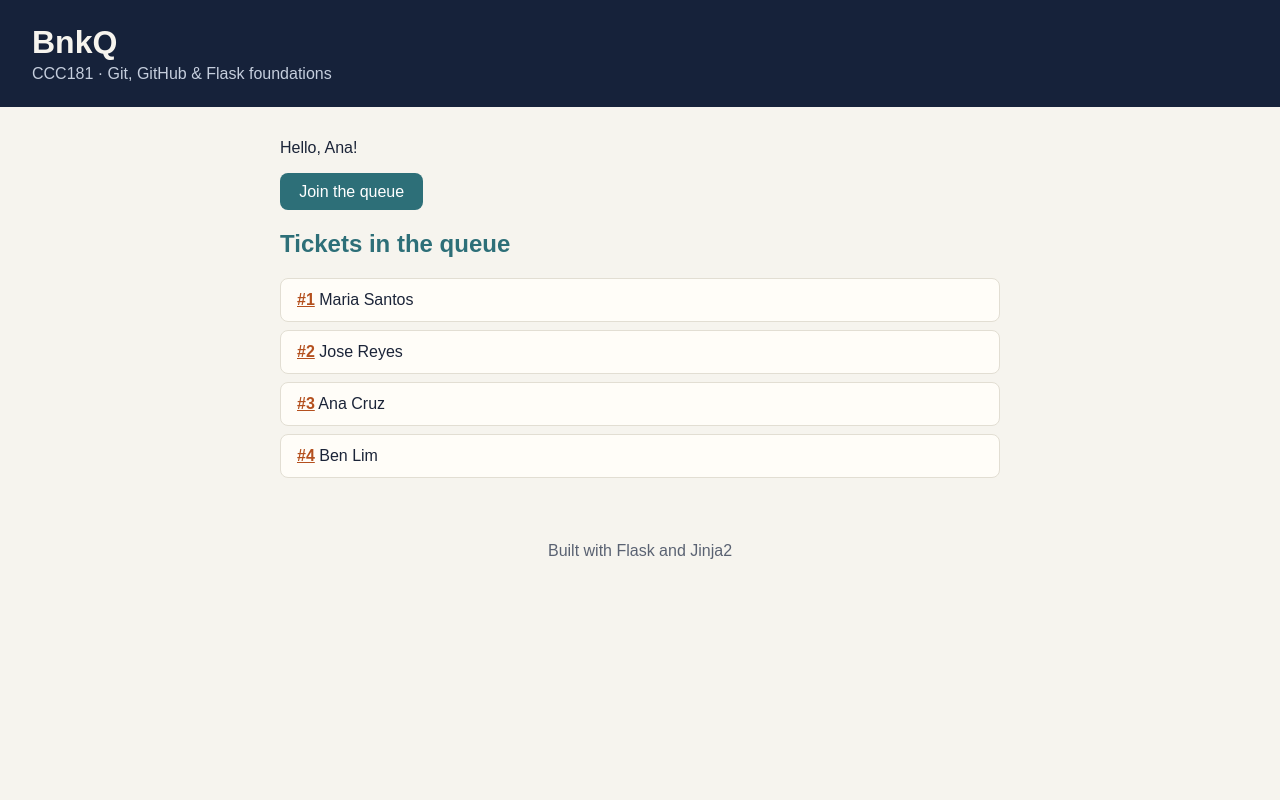
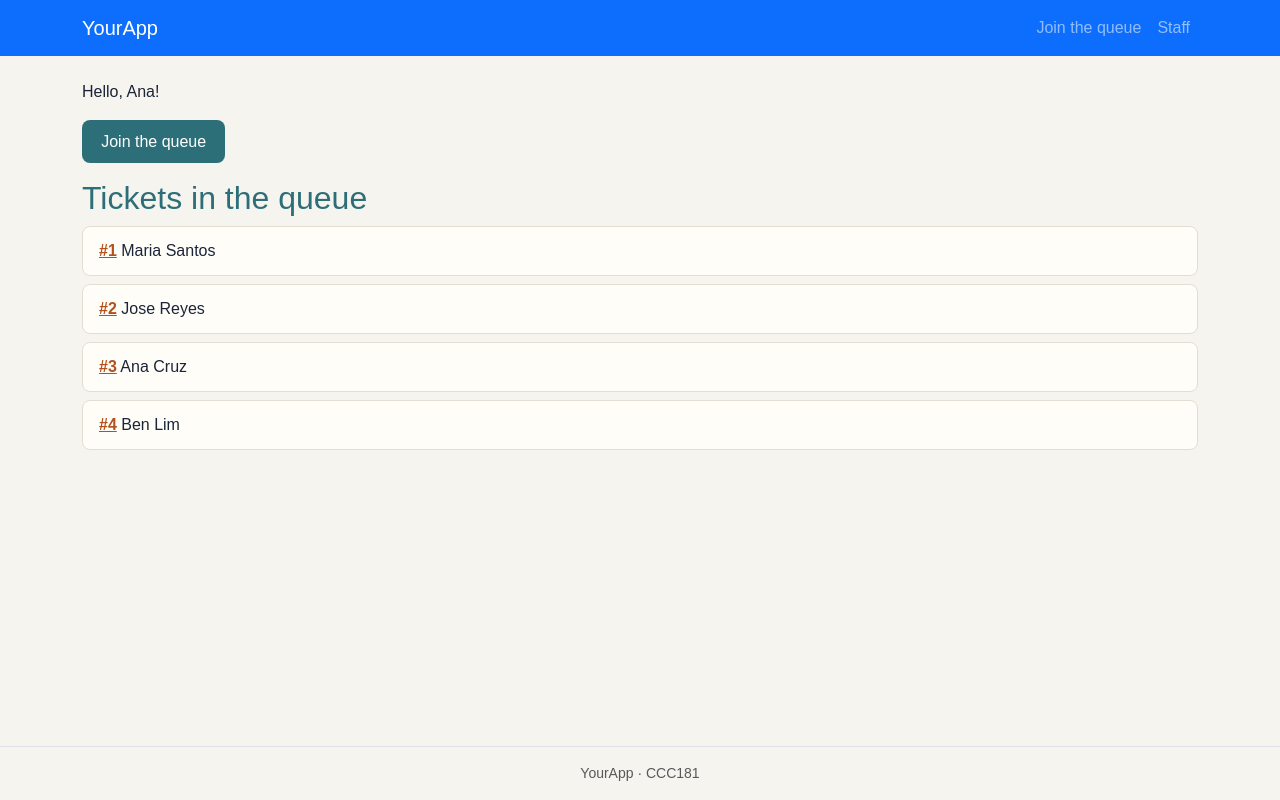
Before and after one commit to KelvinGrim/CCC181, a Flask app: page / in a window 1280 px wide. Run offline with Flask 3, Linux system fonts and the light colour scheme.

Commit message:
Add Bootstrap layout and navigation (#<issue>)

```diff
--- a/app.py
+++ b/app.py
@@ -7,6 +7,7 @@ then open http://127.0.0.1:5000
 from flask import Flask, abort, redirect, render_template, request, url_for
 
 app = Flask(__name__)
+app.secret_key = "dev-only-change-me"
 
 # Sample data for the demo. It lives in memory, so it resets every time the
 # server restarts. A real app would save tickets in a database later.
@@ -65,6 +66,15 @@ def join():
     return render_template("join.html")
 
 
+@app.route("/join")
+def join_form():
+    return render_template("join.html")
+
+@app.route("/staff")
+def staff_dashboard():
+    return "Staff dashboard coming soon"
+
+
 @app.route("/hello")
 def hello():
     # The plain-string version from the Routes slide.
--- a/templates/base.html
+++ b/templates/base.html
@@ -4,20 +4,57 @@
   <meta charset="utf-8">
   <meta name="viewport" content="width=device-width, initial-scale=1">
   <title>{% block title %}BnkQ{% endblock %}</title>
-  {# Link static files with url_for instead of hard-coding paths #}
+  <link rel="stylesheet"
+        href="https://cdn.jsdelivr.net/npm/bootstrap@5.3.3/dist/css/bootstrap.min.css">
   <link rel="stylesheet" href="{{ url_for('static', filename='css/style.css') }}">
 </head>
-<body>
-  <header>
-    <h1><a href="{{ url_for('index') }}">BnkQ</a></h1>
-    <p class="tagline">CCC181 · Git, GitHub &amp; Flask foundations</p>
-  </header>
+<body class="d-flex flex-column min-vh-100">
+  <a class="visually-hidden-focusable" href="#main">Skip to main content</a>
 
-  <main>
+  <nav class="navbar navbar-expand-md bg-primary" data-bs-theme="dark">
+    <div class="container">
+      <a class="navbar-brand" href="{{ url_for('index') }}">YourApp</a>
+      <button class="navbar-toggler" type="button" data-bs-toggle="collapse"
+              data-bs-target="#mainNav" aria-controls="mainNav"
+              aria-expanded="false" aria-label="Toggle navigation">
+        <span class="navbar-toggler-icon"></span>
+      </button>
+      <div class="collapse navbar-collapse" id="mainNav">
+        <ul class="navbar-nav ms-auto">
+          <li class="nav-item">
+            <a class="nav-link {% if request.endpoint == 'join_form' %}active{% endif %}"
+               {% if request.endpoint == 'join_form' %}aria-current="page"{% endif %}
+               href="{{ url_for('join_form') }}">Join the queue</a>
+          </li>
+          <li class="nav-item">
+            <a class="nav-link {% if request.endpoint == 'staff_dashboard' %}active{% endif %}"
+               {% if request.endpoint == 'staff_dashboard' %}aria-current="page"{% endif %}
+               href="{{ url_for('staff_dashboard') }}">Staff</a>
+          </li>
+        </ul>
+      </div>
+    </div>
+  </nav>
+
+  <main id="main" class="container my-4 flex-grow-1">
+    {% with messages = get_flashed_messages(with_categories=true) %}
+      {% for category, message in messages %}
+        <div class="alert alert-{{ category }} alert-dismissible fade show" role="alert">
+          {{ message }}
+          <button type="button" class="btn-close" data-bs-dismiss="alert" aria-label="Close"></button>
+        </div>
+      {% endfor %}
+    {% endwith %}
+
     {% block content %}{% endblock %}
   </main>
 
-  <footer>Built with Flask and Jinja2</footer>
+  <footer class="border-top py-3 text-center text-body-secondary small">
+    YourApp · CCC181
+  </footer>
+
+  <script src="https://cdn.jsdelivr.net/npm/bootstrap@5.3.3/dist/js/bootstrap.bundle.min.js"></script>
   <script src="{{ url_for('static', filename='js/main.js') }}"></script>
+  {% block scripts %}{% endblock %}
 </body>
 </html>
```
